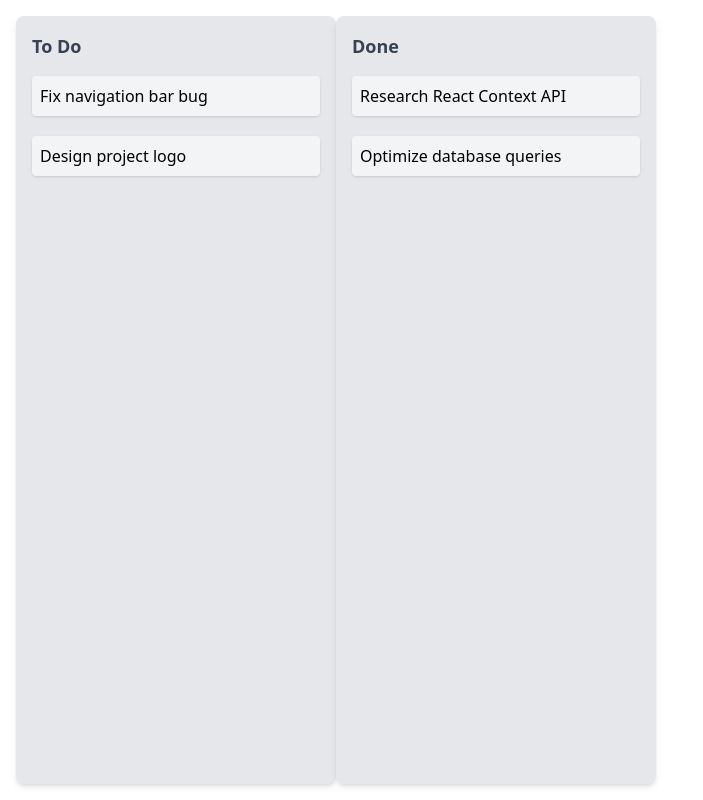
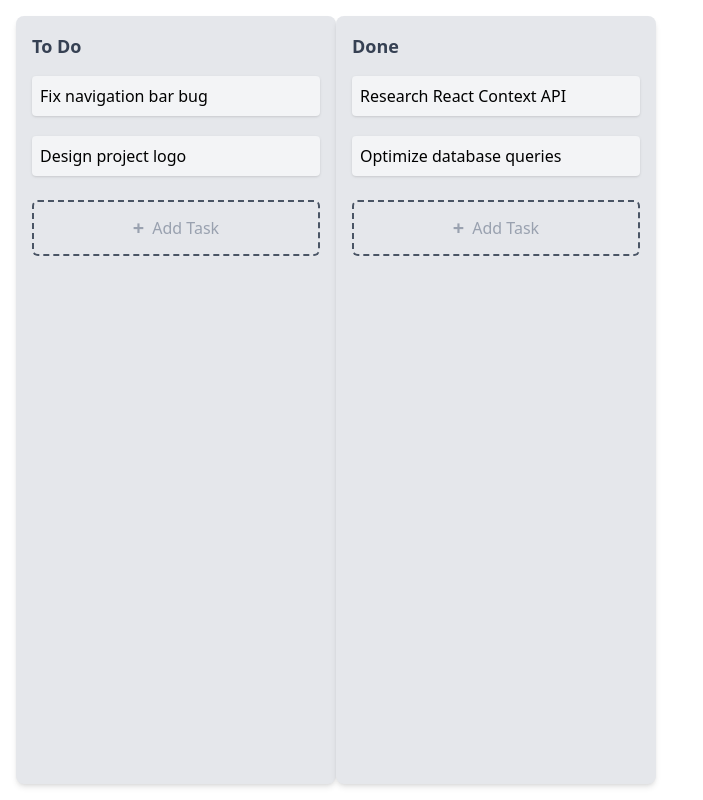
Before and after one commit to Dikshit-Raj-Sharma/kinetix, a React (Vite) app: page / in a window 1280 px wide. Shown: the whole page, without its empty margins (0-703 px from the left). Built offline with nearby package versions, Linux system fonts and the light colour scheme.

Commit message:
ui: add styled Add Task button to Column component

```diff
--- a/src/components/Columns.jsx
+++ b/src/components/Columns.jsx
@@ -2,20 +2,25 @@ import Task from "./Task";
 import { useBoard } from "../context/boardContext";
 
 function Column({ column }) {
-  const { state } = useBoard();
+  const { state, addTask } = useBoard();
 
   return (
     <div className="w-80 bg-gray-200 dark:bg-gray-800 rounded-lg p-4 shrink-0 shadow-md">
       <h2 className="font-bold text-lg mb-4 text-gray-700 dark:text-white">
         {column.title}
       </h2>
-
       <div className="flex flex-col gap-3">
         {column.taskIds.map((taskId) => {
           const task = state.tasks[taskId];
           return <Task key={task.id} task={task} />;
         })}
       </div>
+      <button
+        onClick={() => addTask(column.id)}
+        className="w-full mt-4 flex items-center justify-center gap-2 py-3 rounded-md border-2 border-dashed border-gray-600 text-gray-400 hover:text-white hover:border-white hover:bg-gray-700 transition-all"
+      >
+        <span className="text-xl font-bold">+</span> Add Task
+      </button>{" "}
     </div>
   );
 }
```
